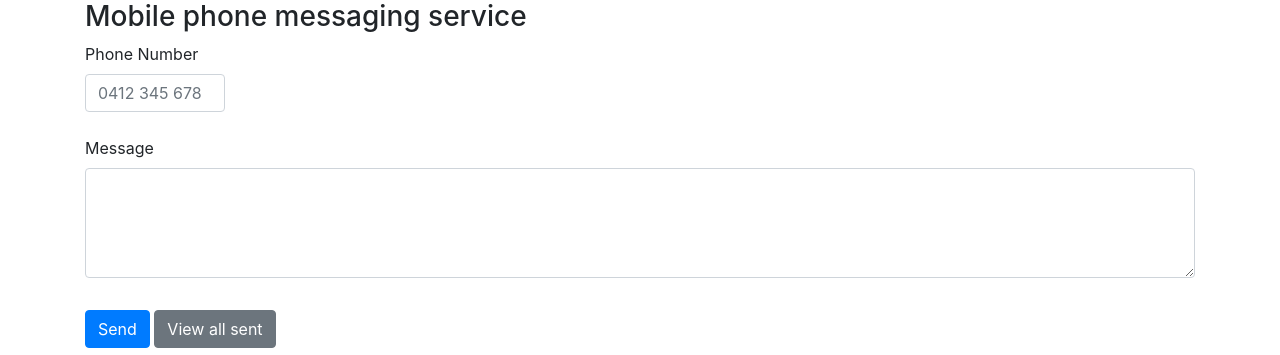
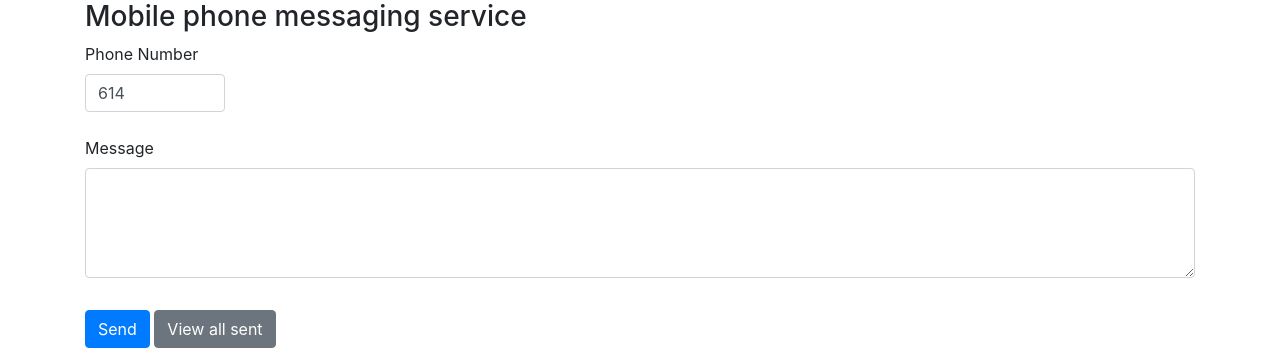
Before and after one commit to LukeWells/Msg-text-online, a PHP site: page / in a window 1280 px wide. Shown: the top 355 px of the page. Run offline with PHP 8.4, Linux system fonts and the light colour scheme.

Commit message:
update
updated number field

```diff
--- a/index.php
+++ b/index.php
@@ -12,7 +12,7 @@
 		<form method="post" name="homeNav" action="message-sent.php">
 			<div class"form-group">
 				<label for="phoneNumber">Phone Number</label>
-				<input type="tel" class="form-control" name="phoneNumber" id="phoneNumber" placeholder="0412 345 678" pattern="[0-9]{4}[0-9]{3}[0-9]{3}" style="width:140px;" required /><br>
+				<input type="tel" class="form-control" name="phoneNumber" id="phoneNumber" value="614" placeholder="614xxxxxxxx" pattern="[0-9]{3}[0-9]{4}[0-9]{4}" style="width:140px;" required /><br>
 				<!--<label for="subject">Subject</label>
 				<input type="text" class="form-control" id="subject" name="subject"></textarea>-->
 				<label for="messageText">Message</label>
```
